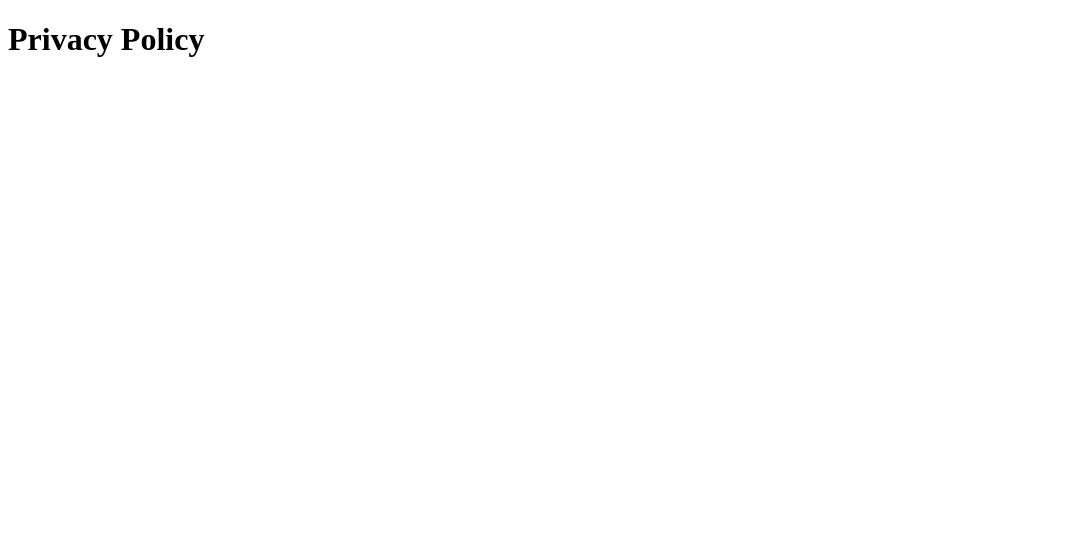
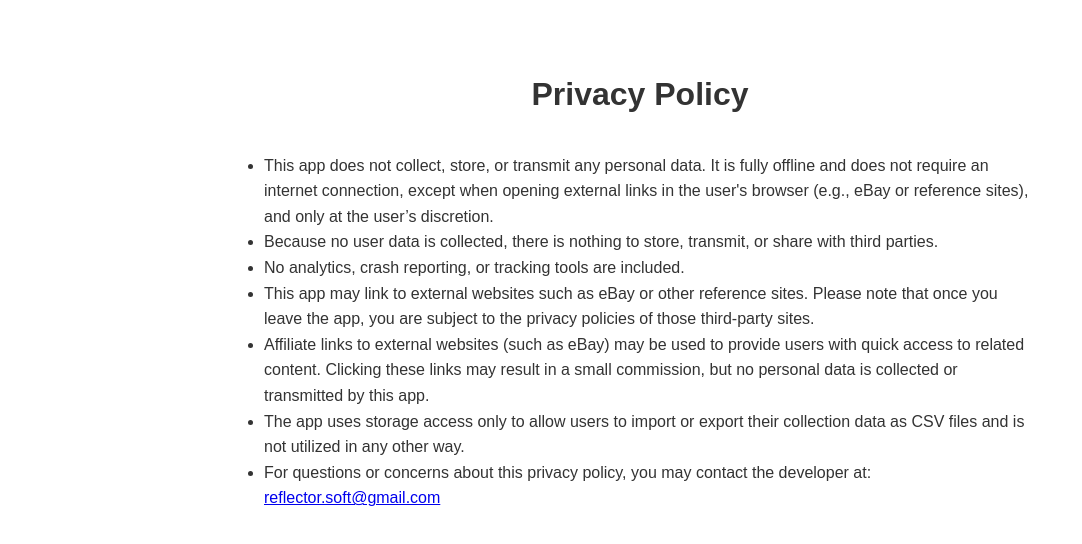
Before and after one commit to reflector-soft/reflector-soft.github.io, a plain HTML site: page privacy-policy.html in a window 1280 px wide. Shown: the whole page, without its empty margins (0-1082 px from the left). Drawn offline with Linux system fonts and the light colour scheme.

Commit message:
Update privacy-policy.html

```diff
--- a/privacy-policy.html
+++ b/privacy-policy.html
@@ -1,13 +1,37 @@
-<!-- privacy-policy.html -->
 <!DOCTYPE html>
 <html lang="en">
 <head>
   <meta charset="UTF-8">
   <meta name="viewport" content="width=device-width, initial-scale=1.0">
   <title>Privacy Policy</title>
+  <style>
+    body {
+      font-family: Arial, sans-serif;
+      max-width: 800px;
+      margin: 2rem auto;
+      padding: 1rem;
+      line-height: 1.6;
+      color: #333;
+    }
+    h1 {
+      text-align: center;
+      margin-bottom: 2rem;
+    }
+    ul {
+      padding-left: 1.5rem;
+    }
+  </style>
 </head>
 <body>
   <h1>Privacy Policy</h1>
-  <p></p>
+  <ul>
+    <li>This app does not collect, store, or transmit any personal data. It is fully offline and does not require an internet connection, except when opening external links in the user's browser (e.g., eBay or reference sites), and only at the user’s discretion.</li>
+    <li>Because no user data is collected, there is nothing to store, transmit, or share with third parties.</li>
+    <li>No analytics, crash reporting, or tracking tools are included.</li>
+    <li>This app may link to external websites such as eBay or other reference sites. Please note that once you leave the app, you are subject to the privacy policies of those third-party sites.</li>
+    <li>Affiliate links to external websites (such as eBay) may be used to provide users with quick access to related content. Clicking these links may result in a small commission, but no personal data is collected or transmitted by this app.</li>
+    <li>The app uses storage access only to allow users to import or export their collection data as CSV files and is not utilized in any other way.</li>
+    <li>For questions or concerns about this privacy policy, you may contact the developer at: <a href="reflector.soft@gmail.com">reflector.soft@gmail.com</a></li>
+  </ul>
 </body>
 </html>
```
